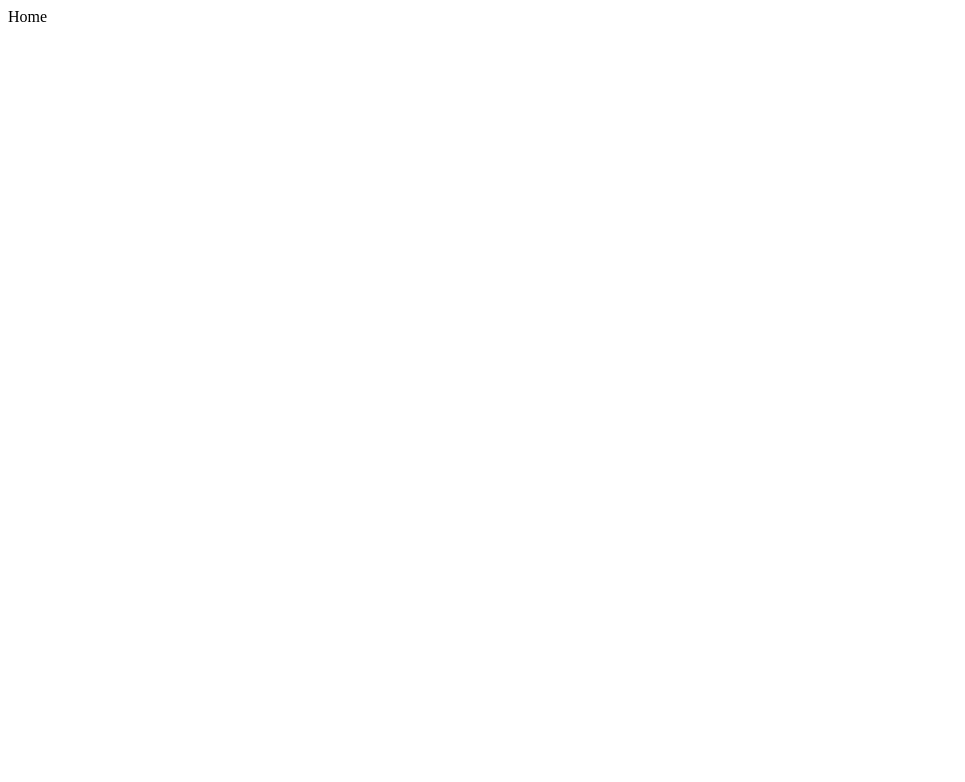
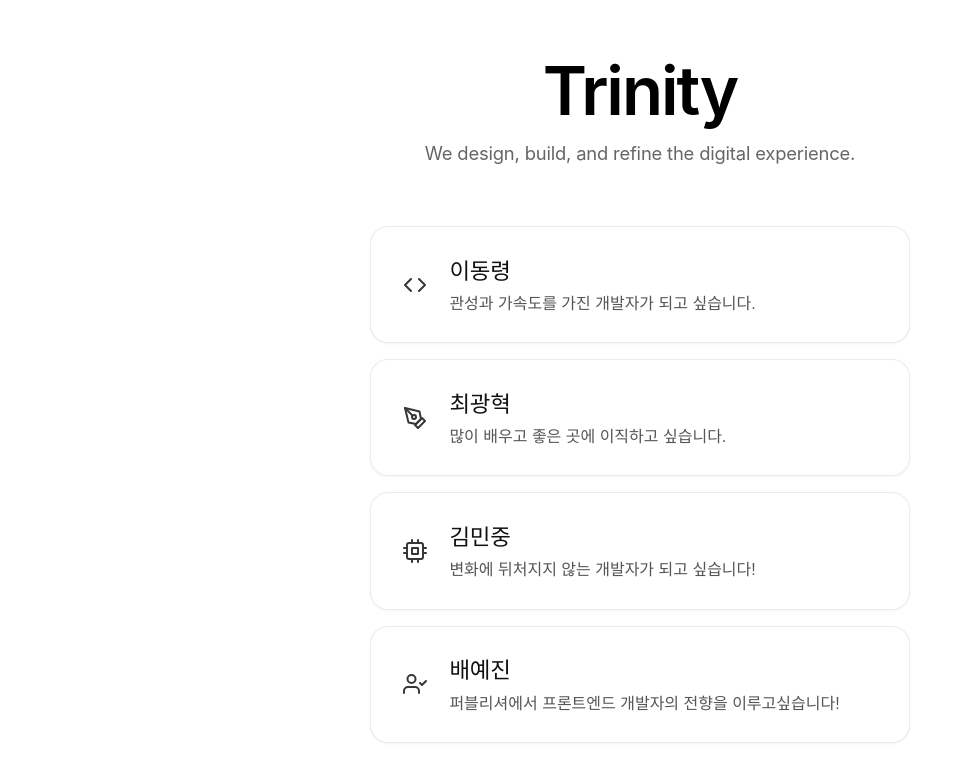
Before and after one commit to pexe99/KTC_Git_Practice, a React (Vite) app: page / in a window 1280 px wide. Shown: the top 782 px of the page, without its empty margins (0-965 px from the left). Built offline with nearby package versions, Linux system fonts and the light colour scheme.

Commit message:
feat: Home.jsx 추가 - 각 Bio 페이지로 이동할 수 있는 Home.jsx 페이지를 추가했습니다. - React-icons 라이브러리를 설치했습니다.

```diff
--- a/package.json
+++ b/package.json
@@ -12,6 +12,7 @@
   "dependencies": {
     "react": "^19.1.1",
     "react-dom": "^19.1.1",
+    "react-icons": "^5.5.0",
     "react-router-dom": "^7.9.4",
     "styled-components": "^6.1.19"
   },
--- a/src/main.jsx
+++ b/src/main.jsx
@@ -1,7 +1,7 @@
-import React from "react";
 import ReactDOM from "react-dom/client";
 import { BrowserRouter } from "react-router-dom";
 import App from "./App.jsx";
+import "./styles/reset.css"; // ✅ 여기에 추가
 
 ReactDOM.createRoot(document.getElementById("root")).render(
   <BrowserRouter>
--- a/src/pages/Home/Home.jsx
+++ b/src/pages/Home/Home.jsx
@@ -1,7 +1,157 @@
 import React from "react";
+import { useNavigate } from "react-router-dom";
+import styled from "styled-components";
+import { FiCode, FiPenTool, FiCpu, FiUserCheck } from "react-icons/fi";
+
+const HomeContainer = styled.main`
+  display: flex;
+  flex-direction: column;
+  align-items: center;
+  justify-content: center;
+  height: 100vh;
+  background-color: #ffffff;
+  font-family: -apple-system, BlinkMacSystemFont, "SF Pro Display", "Inter",
+    "Helvetica Neue", Helvetica, Arial, sans-serif;
+  color: #111;
+  text-align: center;
+  padding: 2rem;
+  box-sizing: border-box;
+`;
+
+const Title = styled.h1`
+  font-size: 4.2rem;
+  font-weight: 600;
+  color: #000;
+  margin-bottom: 1.2rem;
+  letter-spacing: -0.03em;
+  @media (max-width: 600px) {
+    font-size: 2.6rem;
+  }
+`;
+
+const Subtitle = styled.p`
+  font-size: 1.15rem;
+  color: #666;
+  font-weight: 400;
+  margin-bottom: 4rem;
+  letter-spacing: -0.01em;
+`;
+
+const CardGrid = styled.section`
+  display: flex;
+  flex-direction: column;
+  gap: 1rem;
+  width: 100%;
+  max-width: 540px;
+`;
+
+const Card = styled.button`
+  display: flex;
+  align-items: center;
+  gap: 1.4rem;
+  background: #fff;
+  border: 1px solid rgba(0, 0, 0, 0.08);
+  border-radius: 18px;
+  padding: 1.6rem 2rem;
+  text-align: left;
+  cursor: pointer;
+  outline: none;
+  transition: all 0.3s ease;
+  box-shadow: 0 1px 3px rgba(0, 0, 0, 0.04);
+
+  &:hover {
+    transform: translateY(-2px);
+    box-shadow: 0 4px 12px rgba(0, 0, 0, 0.08);
+  }
+
+  svg {
+    font-size: 1.5rem;
+    color: #222;
+    opacity: 0.9;
+    transition: color 0.3s ease;
+  }
+
+  &:hover svg {
+    color: #000;
+    opacity: 1;
+  }
+`;
+
+const TextGroup = styled.div`
+  display: flex;
+  flex-direction: column;
+`;
+
+const Name = styled.h2`
+  font-size: 1.4rem;
+  font-weight: 500;
+  color: #111;
+  margin-bottom: 0.4rem;
+  letter-spacing: -0.01em;
+`;
+
+const Description = styled.p`
+  font-size: 1rem;
+  color: #555;
+  line-height: 1.6;
+`;
 
 const Home = () => {
-  return <div>Home</div>;
+  const navigate = useNavigate();
+
+  const bios = [
+    {
+      name: "이동령",
+      path: "/bio/dongryeong",
+      desc: "관성과 가속도를 가진 개발자가 되고 싶습니다.",
+      icon: <FiCode />,
+    },
+    {
+      name: "최광혁",
+      path: "/bio/gwanghyeok",
+      desc: "많이 배우고 좋은 곳에 이직하고 싶습니다.",
+      icon: <FiPenTool />,
+    },
+    {
+      name: "김민중",
+      path: "/bio/minjung",
+      desc: "변화에 뒤처지지 않는 개발자가 되고 싶습니다!",
+      icon: <FiCpu />,
+    },
+    {
+      name: "배예진",
+      path: "/bio/yejin",
+      desc: "퍼블리셔에서 프론트엔드 개발자의 전향을 이루고싶습니다!",
+      icon: <FiUserCheck />,
+    },
+  ];
+
+  return (
+    <HomeContainer>
+      <Title>Trinity</Title>
+      <Subtitle>We design, build, and refine the digital experience.</Subtitle>
+      <CardGrid>
+        {bios.map((bio) => (
+          <Card
+            key={bio.name}
+            tabIndex={0}
+            onClick={() => navigate(bio.path)}
+            onKeyDown={(e) => {
+              if (e.key === "Enter" || e.key === " ") {
+                navigate(bio.path);
+              }
+            }}
+          >
+            {bio.icon}
+            <TextGroup>
+              <Name>{bio.name}</Name>
+              <Description>{bio.desc}</Description>
+            </TextGroup>
+          </Card>
+        ))}
+      </CardGrid>
+    </HomeContainer>
+  );
 };
 
 export default Home;
--- /dev/null
+++ b/src/styles/reset.css
@@ -0,0 +1,129 @@
+/* http://meyerweb.com/eric/tools/css/reset/
+   v2.0 | 20110126
+   License: none (public domain)
+*/
+
+html,
+body,
+div,
+span,
+applet,
+object,
+iframe,
+h1,
+h2,
+h3,
+h4,
+h5,
+h6,
+p,
+blockquote,
+pre,
+a,
+abbr,
+acronym,
+address,
+big,
+cite,
+code,
+del,
+dfn,
+em,
+img,
+ins,
+kbd,
+q,
+s,
+samp,
+small,
+strike,
+strong,
+sub,
+sup,
+tt,
+var,
+b,
+u,
+i,
+center,
+dl,
+dt,
+dd,
+ol,
+ul,
+li,
+fieldset,
+form,
+label,
+legend,
+table,
+caption,
+tbody,
+tfoot,
+thead,
+tr,
+th,
+td,
+article,
+aside,
+canvas,
+details,
+embed,
+figure,
+figcaption,
+footer,
+header,
+hgroup,
+menu,
+nav,
+output,
+ruby,
+section,
+summary,
+time,
+mark,
+audio,
+video {
+  margin: 0;
+  padding: 0;
+  border: 0;
+  font-size: 100%;
+  font: inherit;
+  vertical-align: baseline;
+}
+/* HTML5 display-role reset for older browsers */
+article,
+aside,
+details,
+figcaption,
+figure,
+footer,
+header,
+hgroup,
+menu,
+nav,
+section {
+  display: block;
+}
+body {
+  line-height: 1;
+}
+ol,
+ul {
+  list-style: none;
+}
+blockquote,
+q {
+  quotes: none;
+}
+blockquote:before,
+blockquote:after,
+q:before,
+q:after {
+  content: "";
+  content: none;
+}
+table {
+  border-collapse: collapse;
+  border-spacing: 0;
+}
```
Also changed, not shown: 1 other file (tests, documents, lock files or other folders).
